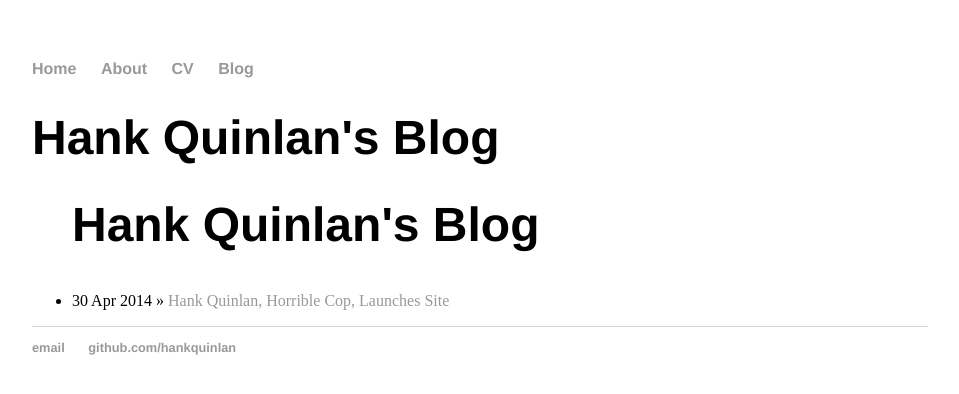
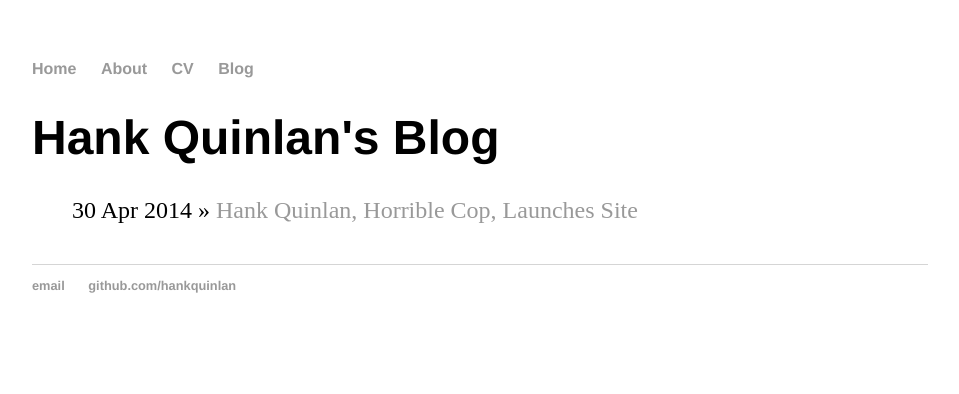
Before and after one commit to xiZark/xizark.github.io, a Jekyll site: the page built from about/index.html, in a window 1280 px wide. Shown: the top 394 px of the page, without its empty margins (160-1119 px from the left). Built offline with Jekyll 4.4.1, drawn with Linux system fonts in a browser that asks for light colours.

Commit message:
Update index.html

```diff
--- a/about/index.html
+++ b/about/index.html
@@ -1,14 +1,10 @@
 ---
 layout: default
-title: Zach Detota's About Page
 title: Hank Quinlan's Blog
 ---
-    <h1>{{ page.title }} </h1>
-    <ul class="about">
 	<h1>{{ page.title }}</h1>
 	<ul class="posts">
 
-    </ul>
 	  {% for post in site.posts %}
 	    <li><span>{{ post.date | date_to_string }}</span> » <a href="{{ post.url }}" title="{{ post.title }}">{{ post.title }}</a></li>
 	  {% endfor %}
```
